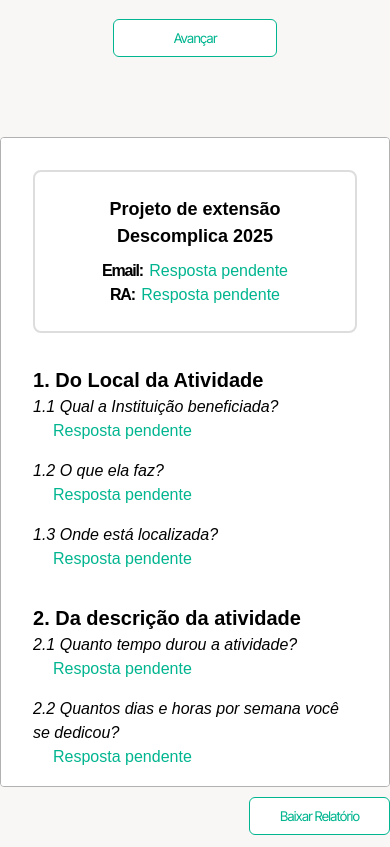
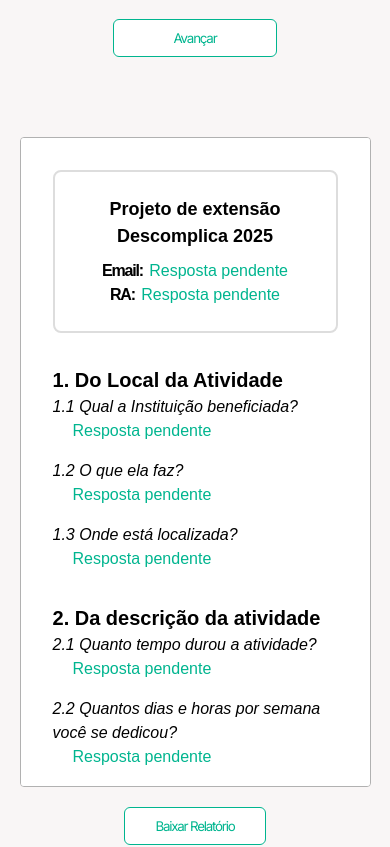
Before and after one commit to Caiorossi00/Gerador-Pex, a React (Vite) app: page / in a window 390 px wide. Shown: the part 1180-2027 px from the top of the page. Built offline with nearby package versions, Linux system fonts and the light colour scheme.

Commit message:
responsividade preview

```diff
--- a/src/styles/DownloadButton.scss
+++ b/src/styles/DownloadButton.scss
@@ -13,3 +13,10 @@
     color: white;
   }
 }
+
+@media (max-width: 768px) {
+  .download-button {
+    margin: 0 auto;
+    margin-top: 20px;
+  }
+}
--- a/src/styles/Preview.scss
+++ b/src/styles/Preview.scss
@@ -117,3 +117,10 @@
 .print-mode .preview-header {
   border: none !important;
 }
+
+@media (max-width: 768px) {
+  .preview {
+    width: 90%;
+    margin: 0 auto;
+  }
+}
```
